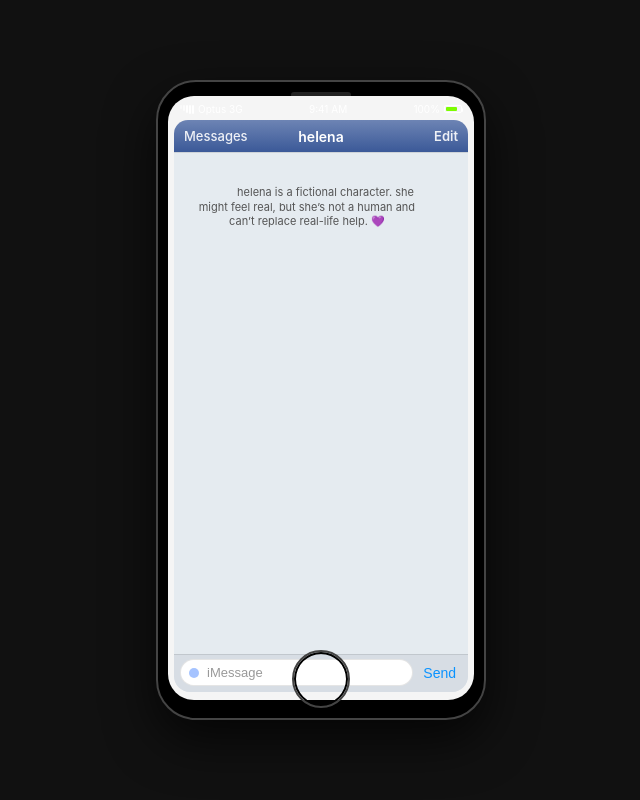
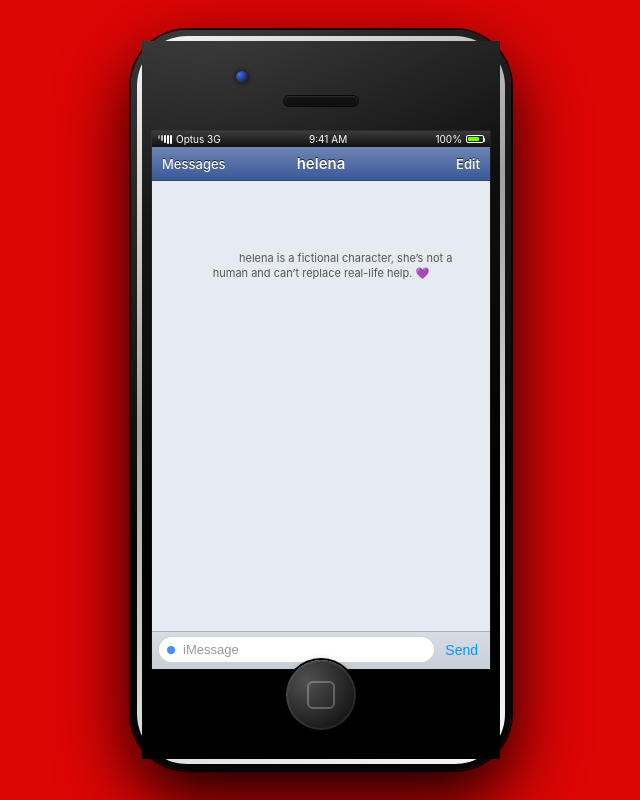
Before and after one commit to iameliwan/helena-chat, a website: page index.html in a window 1280 px wide. Shown: the whole page, without its empty margins (319-959 px from the left). Drawn offline with Linux system fonts and the light colour scheme.

Commit message:
Update index.html

```diff
--- a/index.html
+++ b/index.html
@@ -11,63 +11,152 @@
 
     body {
       margin: 0;
-      background: #111;
+      background: #de0505;
       height: 100vh;
       display: flex;
       align-items: center;
       justify-content: center;
       font-family: -apple-system, BlinkMacSystemFont, system-ui, sans-serif;
-      color: #000;
     }
 
+    /* OUTER IPHONE 4 BODY */
     .phone {
-      width: 330px;
-      height: 640px;
-      border-radius: 40px;
-      background: #000;
-      padding: 14px 10px 18px;
-      box-shadow: 0 20px 50px rgba(0, 0, 0, 0.7);
-      border: 2px solid #444;
+      width: 380px;
+      height: 740px;
+      border-radius: 56px;
+      background: radial-gradient(circle at 20% 0%, #3b3b3b, #050505 65%);
+      box-shadow:
+        0 28px 70px rgba(0, 0, 0, 0.95),
+        0 0 0 2px rgba(0, 0, 0, 0.8);
+      padding: 6px;
       position: relative;
+      display: flex;
+      align-items: center;
+      justify-content: center;
     }
 
-    /* Top speaker + home button to feel like iPhone 4 */
-    .phone::before {
-      content: "";
+    /* SILVER EDGE / CHROME RIM */
+    .chrome-rim {
+      width: 100%;
+      height: 100%;
+      border-radius: 50px;
+      background: linear-gradient(
+        145deg,
+        #f5f5f5 0%,
+        #d1d1d1 18%,
+        #a0a0a0 40%,
+        #dcdcdc 70%,
+        #f7f7f7 100%
+      );
+      padding: 5px;
+      position: relative;
+      display: flex;
+      align-items: stretch;
+      justify-content: center;
+    }
+
+    /* INNER BLACK BEZEL */
+    .inner-bezel {
+      flex: 1;
+      border-radius: 0px;
+      background: radial-gradient(circle at 20% 0%, #222, #000 70%);
+      padding: 90px 10px 90px;
+      position: relative;
+      overflow: hidden;
+      display: flex;
+      align-items: stretch;
+      justify-content: center;
+    }
+
+    /* GLASS SHEEN */
+    .glass-sheen {
       position: absolute;
-      top: 10px;
+      top: -40%;
+      left: -15%;
+      width: 150%;
+      height: 60%;
+      background: linear-gradient(
+        to bottom,
+        rgba(255, 255, 255, 0.28),
+        rgba(255, 255, 255, 0)
+      );
+      transform: rotate(-8deg);
+      pointer-events: none;
+    }
+
+    /* SCREEN CONTAINER */
+    .screen {
+      position: relative;
+      z-index: 1;
+      border-radius: 0px;
+      overflow: hidden;
+      background: #e5ebf0;
+      height: 100%;
+      width: 100%;
+      box-shadow:
+        inset 0 0 0 1px rgba(0, 0, 0, 0.6),
+        0 0 0 1px rgba(255, 255, 255, 0.05);
+      display: flex;
+      flex-direction: column;
+    }
+
+    /* TOP CAMERA + SPEAKER */
+    .camera-dot {
+      position: absolute;
+      top: 30px;
+      left: 50%;
+      transform: translateX(-85px);
+      width: 12px;
+      height: 12px;
+      border-radius: 50%;
+      background: radial-gradient(circle at 30% 30%, #446df4, #050608);
+      box-shadow: 0 0 4px rgba(0, 0, 0, 0.9);
+      z-index: 2;
+    }
+
+    .earpiece-slot {
+      position: absolute;
+      top: 55px;
       left: 50%;
       transform: translateX(-50%);
-      width: 60px;
-      height: 6px;
-      border-radius: 3px;
-      background: #222;
+      width: 74px;
+      height: 10px;
+      border-radius: 6px;
+      background: #101010;
+      box-shadow:
+        inset 0 1px 2px rgba(255, 255, 255, 0.15),
+        0 0 0 1px rgba(0, 0, 0, 0.8);
+      z-index: 2;
     }
 
-    .phone::after {
-      content: "";
+    /* HOME BUTTON */
+    .home-button {
       position: absolute;
-      bottom: 10px;
+      bottom: 40px;
       left: 50%;
       transform: translateX(-50%);
-      width: 54px;
-      height: 54px;
+      width: 70px;
+      height: 70px;
       border-radius: 50%;
-      border: 2px solid #444;
-      box-shadow: inset 0 0 0 2px #000;
+      background: radial-gradient(circle at 30% 30%, #505050, #050505);
+      box-shadow:
+        0 0 0 2px #000,
+        0 4px 10px rgba(0, 0, 0, 0.9),
+        inset 0 0 0 2px rgba(255, 255, 255, 0.07);
+      display: flex;
+      align-items: center;
+      justify-content: center;
+      z-index: 3;
     }
 
-    .screen {
-      background: #f5f5f5;
-      border-radius: 26px;
-      height: 100%;
-      padding: 6px 6px 8px;
-      display: flex;
-      flex-direction: column;
-      overflow: hidden;
-      position: relative;
+    .home-button-inner {
+      width: 28px;
+      height: 28px;
+      border-radius: 6px;
+      border: 2px solid rgba(255, 255, 255, 0.26);
     }
 
+    /* STATUS BAR */
     .status-bar {
       display: flex;
       justify-content: space-between;
@@ -75,16 +164,11 @@
       font-size: 10px;
       color: #fff;
       padding: 0 6px;
-      height: 14px;
-      margin-bottom: 4px;
+      height: 16px;
+      background: linear-gradient(#3b3b3b, #111);
     }
 
-    .status-left {
-      display: flex;
-      gap: 4px;
-      align-items: center;
-    }
-
+    .status-left,
     .status-right {
       display: flex;
       gap: 4px;
@@ -103,8 +187,8 @@
       background: #fff;
     }
 
-    .status-bars span:nth-child(1) { height: 4px; opacity: .5; }
-    .status-bars span:nth-child(2) { height: 6px; opacity: .7; }
+    .status-bars span:nth-child(1) { height: 4px; opacity: 0.45; }
+    .status-bars span:nth-child(2) { height: 6px; opacity: 0.7; }
     .status-bars span:nth-child(3) { height: 8px; }
     .status-bars span:nth-child(4) { height: 9px; }
     .status-bars span:nth-child(5) { height: 9px; }
@@ -138,17 +222,19 @@
       border-radius: 1px;
     }
 
+    /* MESSAGES HEADER */
     .app-header {
-      height: 32px;
+      height: 34px;
       background: linear-gradient(#6d84b4, #3b5998);
-      border-radius: 14px 14px 0 0;
+      border-bottom: 1px solid rgba(0, 0, 0, 0.45);
       display: flex;
       align-items: center;
       justify-content: center;
       color: #fff;
-      font-size: 14px;
+      font-size: 15px;
       font-weight: 600;
       position: relative;
+      text-shadow: 0 -1px 0 rgba(0, 0, 0, 0.7);
     }
 
     .app-header::before {
@@ -157,7 +243,7 @@
       left: 10px;
       font-size: 13px;
       font-weight: 500;
-      opacity: 0.9;
+      opacity: 0.95;
     }
 
     .app-header::after {
@@ -165,23 +251,22 @@
       position: absolute;
       right: 10px;
       font-size: 13px;
-      opacity: 0.9;
+      opacity: 0.95;
     }
 
+    /* CHAT AREA */
     .chat-wrapper {
       flex: 1;
       background: #e5ebf0;
-      border-radius: 0 0 16px 16px;
       display: flex;
       flex-direction: column;
-      overflow: hidden;
-      border-top: 1px solid rgba(0, 0, 0, 0.1);
+      border-radius: 0 0 18px 18px;
     }
 
     #chat {
       flex: 1;
       overflow-y: auto;
-      padding: 8px 6px 4px;
+      padding: 10px 6px 4px;
       font-size: 13px;
     }
 
@@ -198,33 +283,39 @@
       clear: both;
     }
 
+    /* YOU – blue bubble on the right */
     .msg.user {
-      background: #0b93ff;
+      background: #1d7cf2;
       color: #fff;
-      margin-left: auto;
+      float: right;
+      margin-right: 4px;
       border-bottom-right-radius: 2px;
     }
 
+    /* HELENA – grey bubble on the left */
     .msg.helena {
       background: #e5e5ea;
       color: #000;
-      margin-right: auto;
+      float: left;
+      margin-left: 4px;
       border-bottom-left-radius: 2px;
     }
 
     .msg.system {
       max-width: 90%;
-      margin: 4px auto 8px auto;
+      margin: 40px auto 16px auto;
       text-align: center;
       font-size: 11px;
       color: #555;
       background: transparent;
+      display: block;
     }
 
+    /* INPUT BAR */
     .input-bar {
       padding: 4px 6px 6px;
-      border-top: 1px solid rgba(0, 0, 0, 0.1);
-      background: #d7dde4;
+      border-top: 1px solid rgba(0, 0, 0, 0.15);
+      background: linear-gradient(#d7dde4, #c7cfd6);
       display: flex;
       align-items: center;
       gap: 4px;
@@ -234,7 +325,7 @@
       flex: 1;
       background: #fff;
       border-radius: 16px;
-      border: 1px solid rgba(0, 0, 0, 0.1);
+      border: 1px solid rgba(0, 0, 0, 0.18);
       display: flex;
       align-items: center;
       padding: 4px 8px;
@@ -253,13 +344,12 @@
       color: #999;
     }
 
-    .camera-dot {
-      width: 10px;
-      height: 10px;
+    .imessage-dot {
+      width: 8px;
+      height: 8px;
       border-radius: 50%;
-      background: #8eb4ff;
+      background: #4a8cff;
       margin-right: 6px;
-      opacity: 0.8;
     }
 
     button {
@@ -277,15 +367,27 @@
       cursor: default;
     }
 
-    @media (max-height: 700px) {
+    @media (max-height: 760px) {
       .phone {
         transform: scale(0.9);
+      }
+    }
+
+    @media (max-height: 680px) {
+      .phone {
+        transform: scale(0.8);
       }
     }
   </style>
 </head>
 <body>
   <div class="phone">
+    <div class="chrome-rim">
+      <div class="inner-bezel">
+        <div class="glass-sheen"></div>
+        <div class="camera-dot"></div>
+        <div class="earpiece-slot"></div>
+
         <div class="screen">
           <div class="status-bar">
             <div class="status-left">
@@ -310,18 +412,24 @@
           <div class="chat-wrapper">
             <div id="chat">
               <div class="msg system">
-            helena is a fictional character. she might feel real, but she’s not a human and can’t replace real-life help. 💜
+                helena is a fictional character, she’s not a human and can’t replace real-life help. 💜
               </div>
             </div>
 
             <form id="form" class="input-bar">
               <div class="input-bubble">
-            <div class="camera-dot"></div>
+                <div class="imessage-dot"></div>
                 <input id="input" autocomplete="off" placeholder="iMessage" />
               </div>
               <button type="submit">Send</button>
             </form>
           </div>
+        </div>
+      </div>
+    </div>
+
+    <div class="home-button">
+      <div class="home-button-inner"></div>
     </div>
   </div>
 
```
Lines whose indentation alone changed are shown as unchanged.
